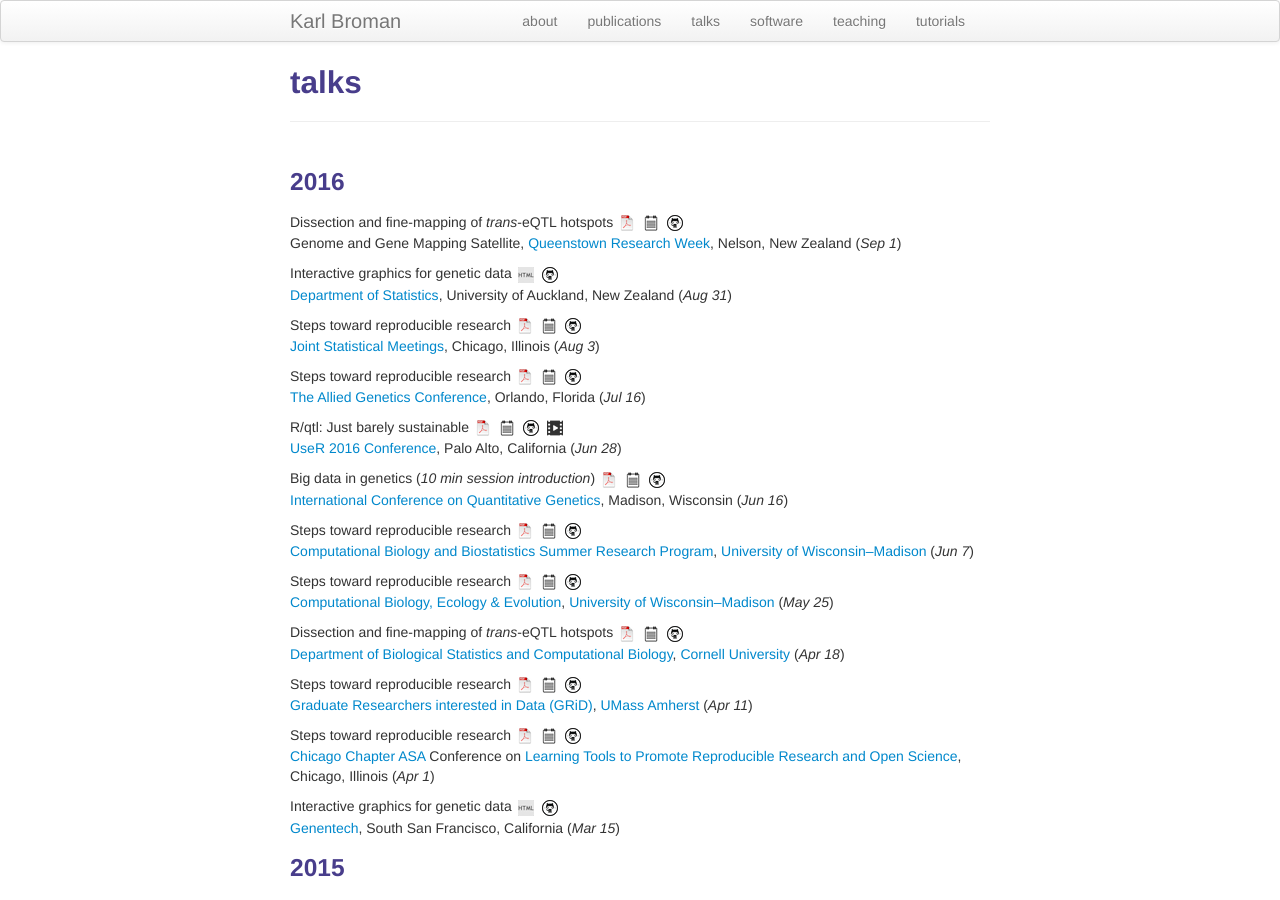
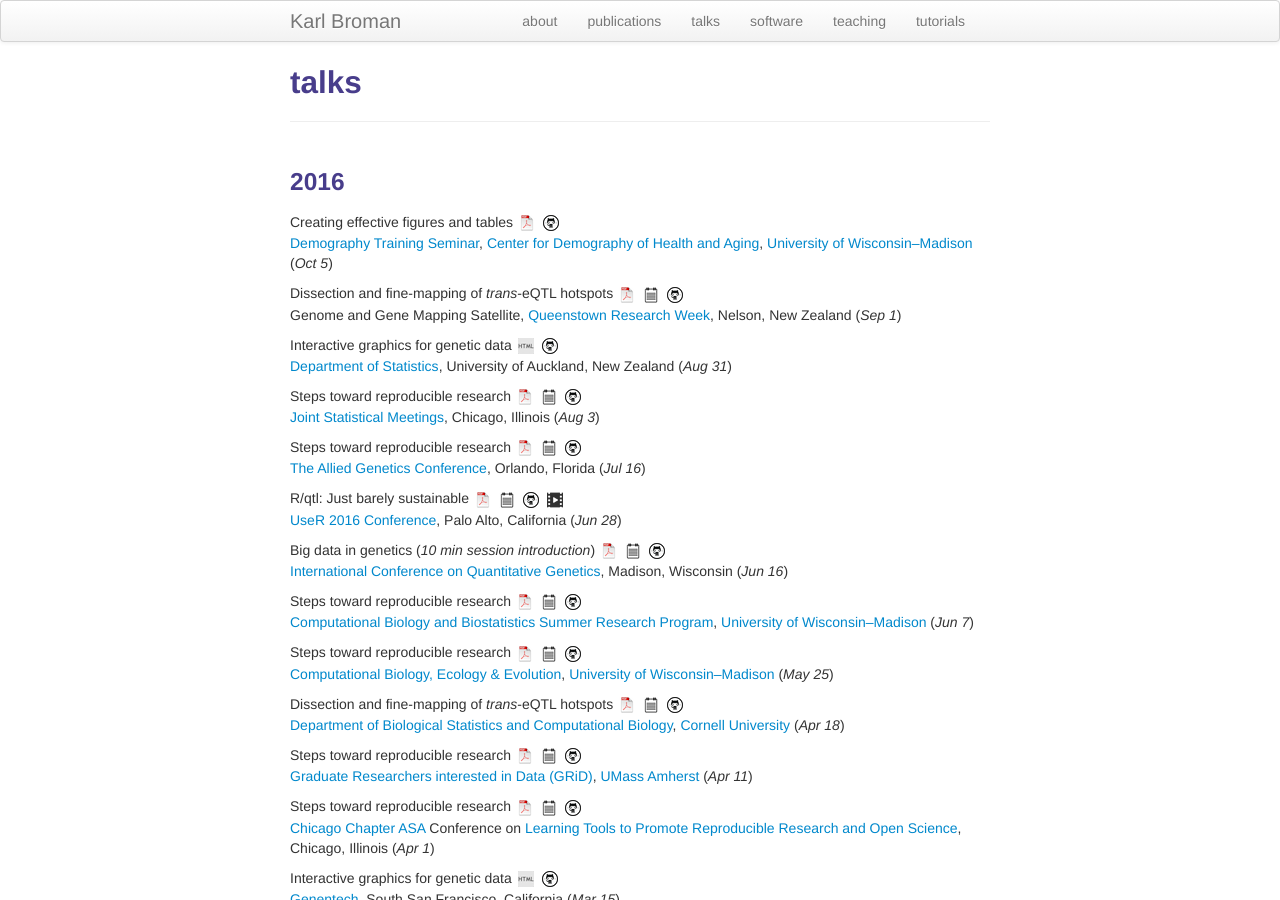
Before and after one commit to kbroman/kbroman.github.io, a Jekyll site: the page built from pages/talks.md, in a window 1280 px wide and 900 px high. Built offline with Jekyll 4.4.1, drawn with Linux system fonts in a browser that asks for light colours.

Commit message:
pages/talks: Add talk in Demography/Ecology training seminar

```diff
--- a/pages/talks.md
+++ b/pages/talks.md
@@ -7,6 +7,14 @@
 
 
 ###  2016
+
+Creating effective figures and tables
+[![pdf](icons16/pdf-icon.png)](https://www.biostat.wisc.edu/~kbroman/presentations/graphs_CDHA2016.pdf)
+[![github](icons16/github-icon.png)](https://github.com/kbroman/Talk_Graphs/tree/CDHA2016)
+<br/>
+[Demography Training Seminar](http://www.ssc.wisc.edu/cdha/seminars/training.html),
+[Center for Demography of Health and Aging](http://www.ssc.wisc.edu/cdha/),
+[University of Wisconsin&ndash;Madison](http://www.wisc.edu) (_Oct 5_)
 
 Dissection and fine-mapping of _trans_-eQTL hotspots
 [![pdf](icons16/pdf-icon.png)](https://www.biostat.wisc.edu/~kbroman/presentations/qrw2016.pdf)
```
